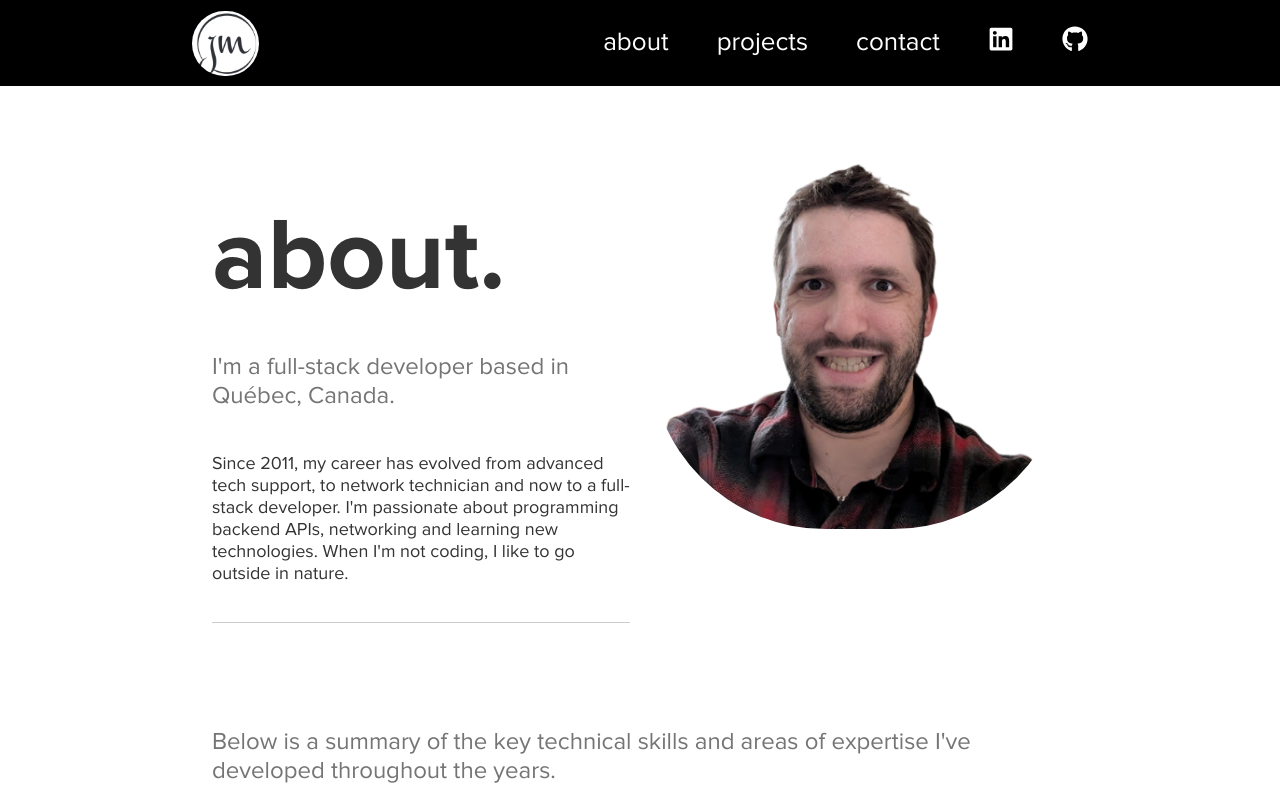
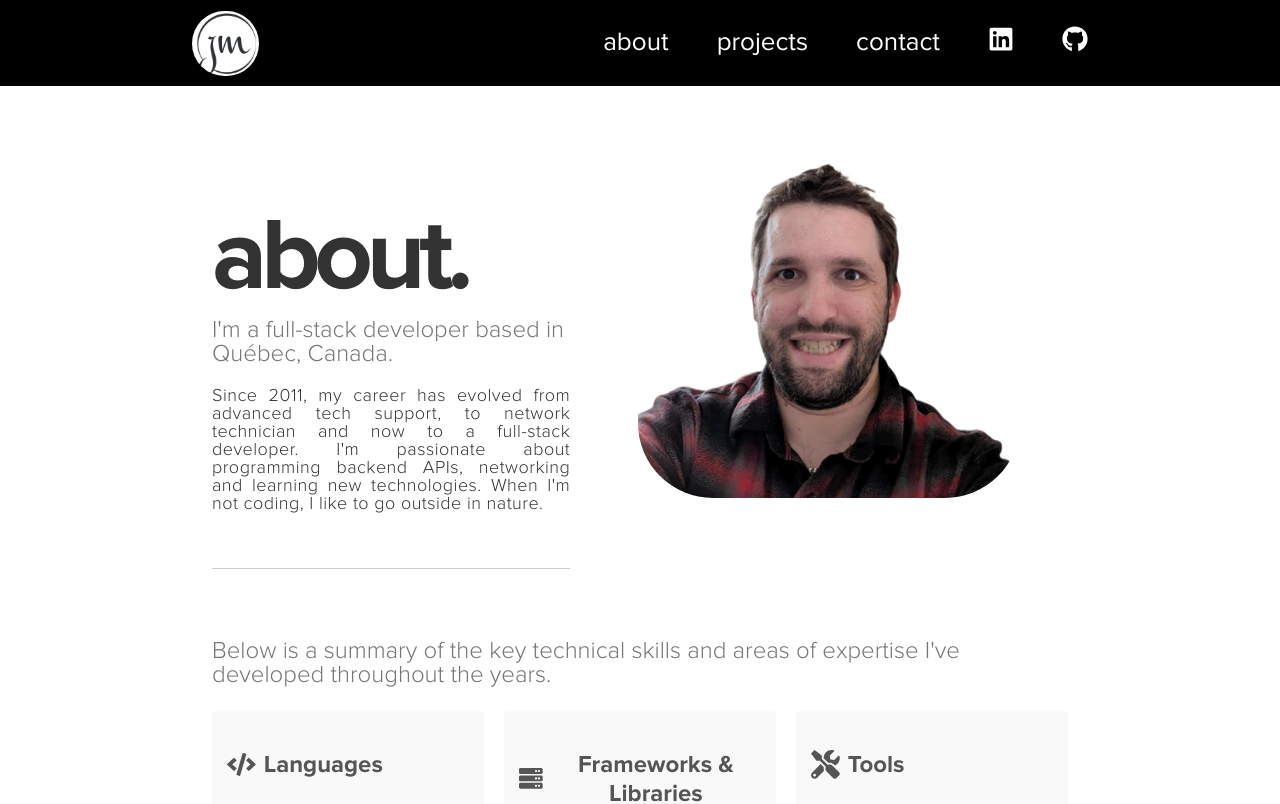
Before and after one commit to jeanmroy/Portfolio_jmroy.com, a React (Vite) app: page / in a window 1280 px wide. Shown: the top 804 px of the page. Built offline with nearby package versions, Linux system fonts and the light colour scheme.

Commit message:
Update look and feel in About section

```diff
--- a/src/components/About.tsx
+++ b/src/components/About.tsx
@@ -17,13 +17,11 @@ function About() {
                     and now to a full-stack developer. I'm passionate about
                     programming backend APIs, networking and learning new technologies. When I'm not coding, I like to go outside in nature.
                 </p>
-
-                <hr className='separator'/>
+                <hr className={style['separator']}/>
             </div>
             <div className={style['right-column']}>
                 <img src={meImage} className={style['profile-image']} />
             </div>
-
             <div className={style['full-width-section']}>
                 <p className='intro'>Below is a summary of the key technical skills and areas of expertise I've developed throughout the years.</p>
                 <div className={style['skills-categories']}>
--- a/src/index.css
+++ b/src/index.css
@@ -3,7 +3,4 @@ body {
   font-family: 'Proxima Nova', sans-serif !important;
   -webkit-font-smoothing: antialiased;
   -moz-osx-font-smoothing: grayscale;
-
-      overflow-y: auto;
-      /* Permet l'apparition de la barre de défilement si nécessaire */
 }
--- a/src/styles/Fonts.css
+++ b/src/styles/Fonts.css
@@ -1,7 +1,7 @@
 @font-face {
     font-family: 'Proxima Nova';
     src: local('Proxima Nova Regular'),
-        url('/fonts/proximanova_regular.ttf') format('truetype');
+        url('./../../public/fonts/proximanova_regular.ttf') format('truetype');
     font-weight: normal;
     font-style: normal;
     font-display: swap;
@@ -10,8 +10,17 @@
 @font-face {
     font-family: 'Proxima Nova';
     src: local('Proxima Nova Bold'),
-        url('/fonts/proximanova_bold.otf') format('truetype');
+        url('./../../public/fonts/proximanova_bold.otf') format('opentype');
     font-weight: bold;
     font-style: normal;
     font-display: swap;
 }
+
+@font-face {
+    font-family: 'Proxima Nova';
+    src: local('Proxima Nova Light'),
+        url('./../../public/fonts/proximanova_light.otf') format('opentype');
+    font-weight: 300;
+    font-style: normal;
+    font-display: swap;
+}
--- a/src/styles/Global.css
+++ b/src/styles/Global.css
@@ -40,9 +40,10 @@ body {
 }
 
 .title {
+  letter-spacing: -0.4rem;
   font-size: 102px;
   color: #333;
-  margin-bottom: 10px;
+  margin-bottom: 0.2rem;
   text-align: left;
 }
 
@@ -50,11 +51,17 @@ body {
   font-size: 24px;
   color: #757575;
   text-align: left;
+  font-weight: 300;
+  margin-top: -0.2rem;
 }
 
 .description {
   font-size: 18px;
   color: #333;
+  font-weight: 300;
+  margin-top: -0.2rem;
+  letter-spacing: 0.03rem;
+  text-align: justify;
 }
 
 .separator {
--- a/src/styles/components/About.module.css
+++ b/src/styles/components/About.module.css
@@ -9,7 +9,7 @@
 }
 
 .left-column {
-    flex: 1;
+    flex: 0.75;
     text-align: left;
     display: flex;
     flex-direction: column;
@@ -25,10 +25,17 @@
 
 .profile-image {
     margin-top: 2rem;
-    width: 100%;
+    width: 80%;
     /* Make image responsive within its container */
     max-width: 35rem;
-    border-radius: 175px;
+    border-radius: 75px;
+}
+
+.separator {
+    border: none;
+    border-top: 1px solid #ccc;
+    width: 100%;
+    margin-top: 2.3rem;
 }
 
 .full-width-section {
```
